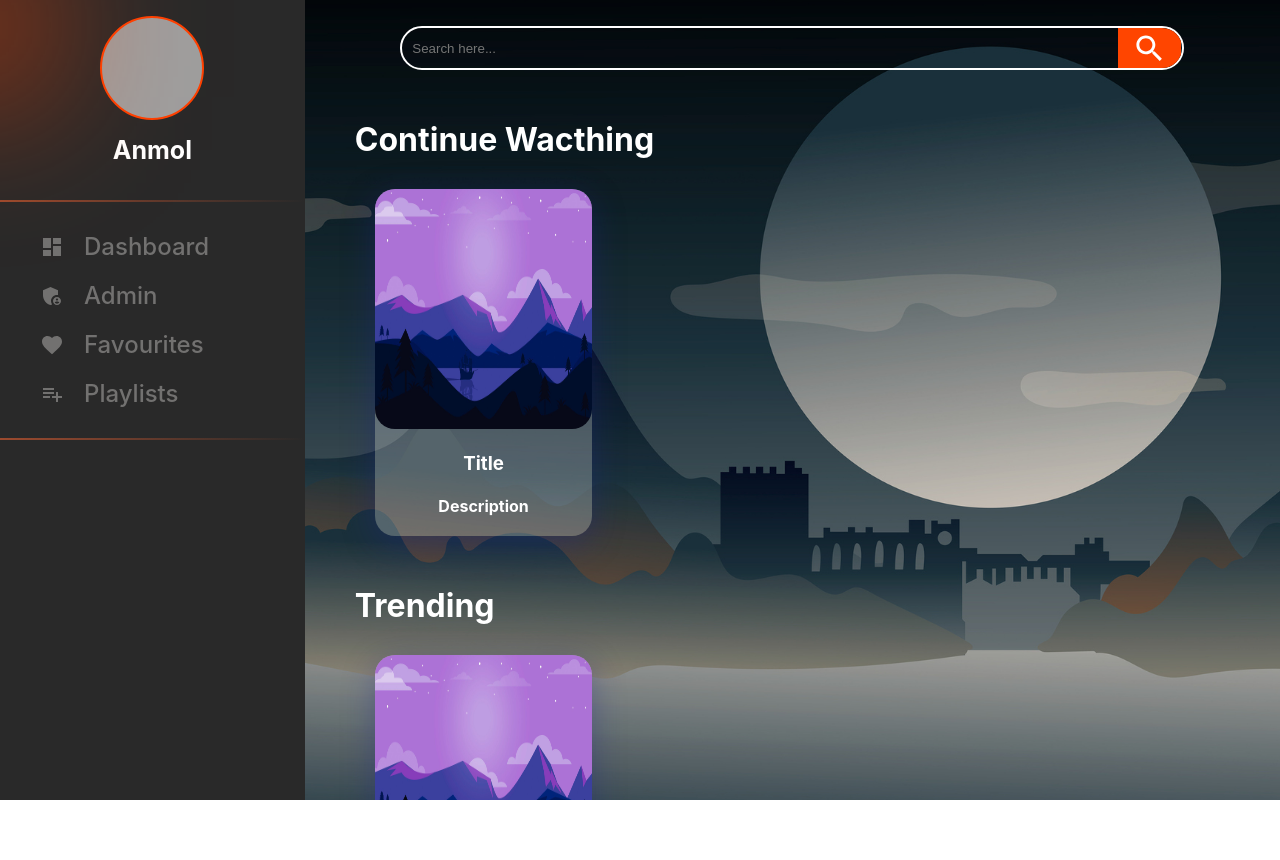
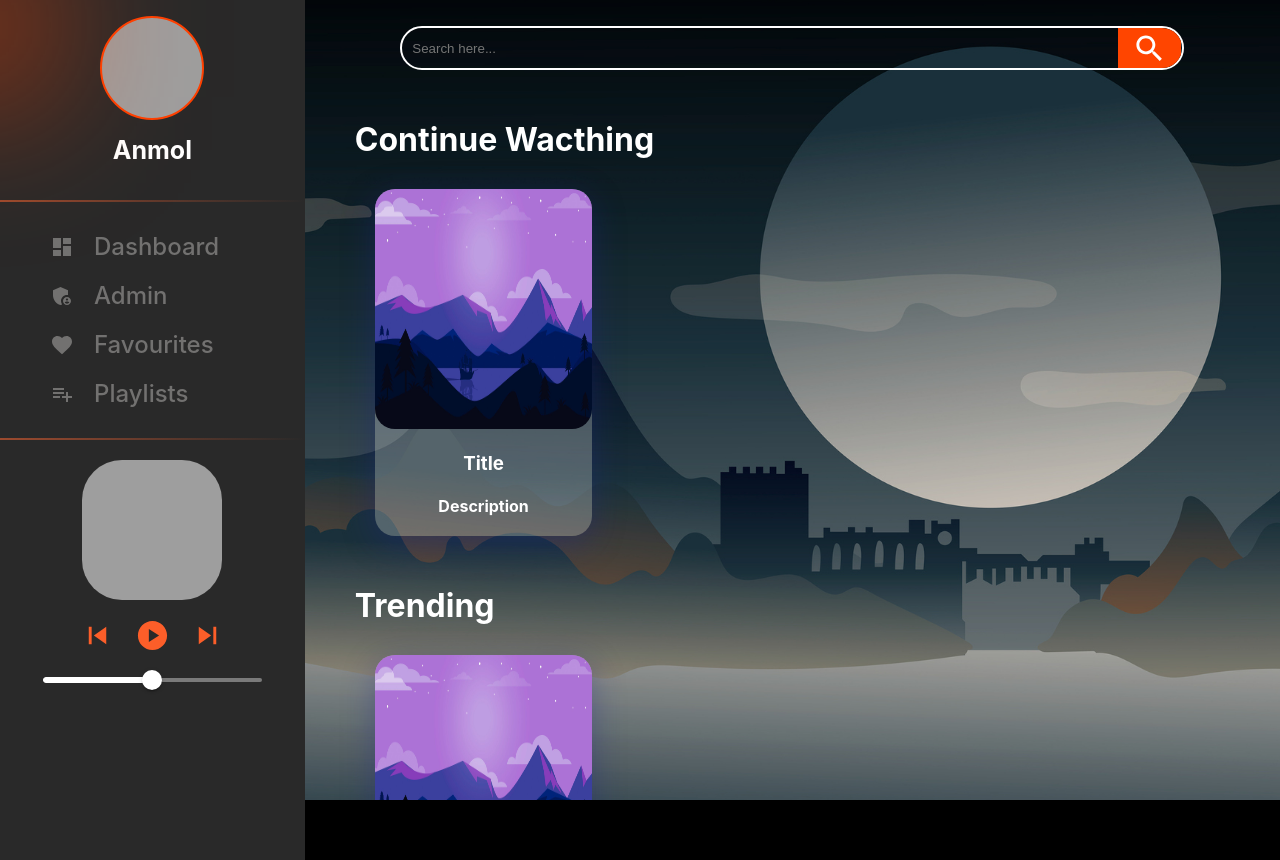
Before and after one commit to sudomaxi/sudo_flipr_podcast_frontend, a React (Create React App) app: page /signup in a window 1280 px wide. Both pictures are taken after typing "Sample", "name@example.com", "Sample123" into the empty fields and a click on the button "Sign up". Before the commit the page ends 800 px from the top, so only its background shows below. Built offline with nearby package versions, Linux system fonts and the light colour scheme; grey boxes are pictures that could not be loaded.

Commit message:
Added Player

```diff
--- a/src/components/Navbar.jsx
+++ b/src/components/Navbar.jsx
@@ -6,6 +6,7 @@ import DashboardIcon from "@mui/icons-material/Dashboard";
 import FavoriteIcon from "@mui/icons-material/Favorite";
 import PlaylistAddIcon from "@mui/icons-material/PlaylistAdd";
 import "../styles/navbar.css";
+import Player from "./Player";
 
 let bgImg =
   "https://encrypted-tbn0.gstatic.com/images?q=tbn:ANd9GcR59nOLSOry-Txc9i2RkaCp5WcuT_zXLHxvyfR2wxA8cuxpf2BhnhKYbNLzDuRwp-wX1ec&usqp=CAU";
@@ -98,6 +99,7 @@ export default function Navbar() {
         </div>
       </div>
       <div className="line"></div>
+      <Player />
     </div>
   );
 }
--- /dev/null
+++ b/src/components/Player.jsx
@@ -0,0 +1,24 @@
+import React from "react";
+import '../styles/player.css'
+import PlayCircleIcon from '@mui/icons-material/PlayCircle';
+import SkipNextIcon from '@mui/icons-material/SkipNext';
+import SkipPreviousIcon from '@mui/icons-material/SkipPrevious';
+import { Slider } from "@mui/material";
+
+export default function Player() {
+    let imgUrl = 'https://images.unsplash.com/photo-1601312378427-822b2b41da35?ixlib=rb-4.0.3&ixid=MnwxMjA3fDB8MHxzZWFyY2h8Mnx8cGlhbm8lMjBrZXlib2FyZHxlbnwwfHwwfHw%3D&w=1000&q=80'
+    return (
+        <div className="player-box">
+            <div className="player-img" style={{ backgroundImage: `url(${imgUrl})` }}></div>
+            <div className="player-buttons">
+                <SkipPreviousIcon fontSize="large" />
+                <PlayCircleIcon fontSize="large" />
+                <SkipNextIcon fontSize="large" />
+            </div>
+            <div className="player-slider">
+                <Slider defaultValue={50} aria-label="Default" valueLabelDisplay="auto" style={{ color: 'white' }} />
+            </div>
+
+        </div>
+    )
+};
--- a/src/styles/navbar.css
+++ b/src/styles/navbar.css
@@ -1,9 +1,10 @@
 .Navbox{
     /* border: 2px solid red; */
     width: 400px;
-    height: 100vh;
+    height: fit-content;
     background: rgba(82, 82, 82, 0.5);
 }
+
 .Navbox::before{
     content: '';
     position: absolute;
@@ -55,7 +56,7 @@
     font-weight: 500;
     display: flex;
     align-items: center;
-    padding: 10px 0px 10px 40px;
+    padding: 10px 0px 10px 50px;
     gap: 20px;
     cursor: pointer;
     z-index: 2;
--- /dev/null
+++ b/src/styles/player.css
@@ -0,0 +1,33 @@
+.player-box{
+    height: 400px;
+    width: 90%;
+    margin: auto;
+}
+.player-img{
+    height: 140px;
+    width: 140px;
+    border-radius: 40px;
+    margin: auto;
+    background-size: 100% 100%;
+    background-position: center;
+    background-repeat: no-repeat;
+}
+.player-buttons{
+    color: rgb(252, 94, 41);
+    height: 70px;
+    width: 100%;
+    display: flex;
+    flex-direction: row;
+    align-items: center;
+    justify-content: center;
+    gap: 20px;
+}
+.player-slider{
+    color: white;
+    height: 20px;
+    width: 80%;
+    display: flex;
+    align-items: center;
+    justify-content: center;
+    margin: auto;
+}
```
